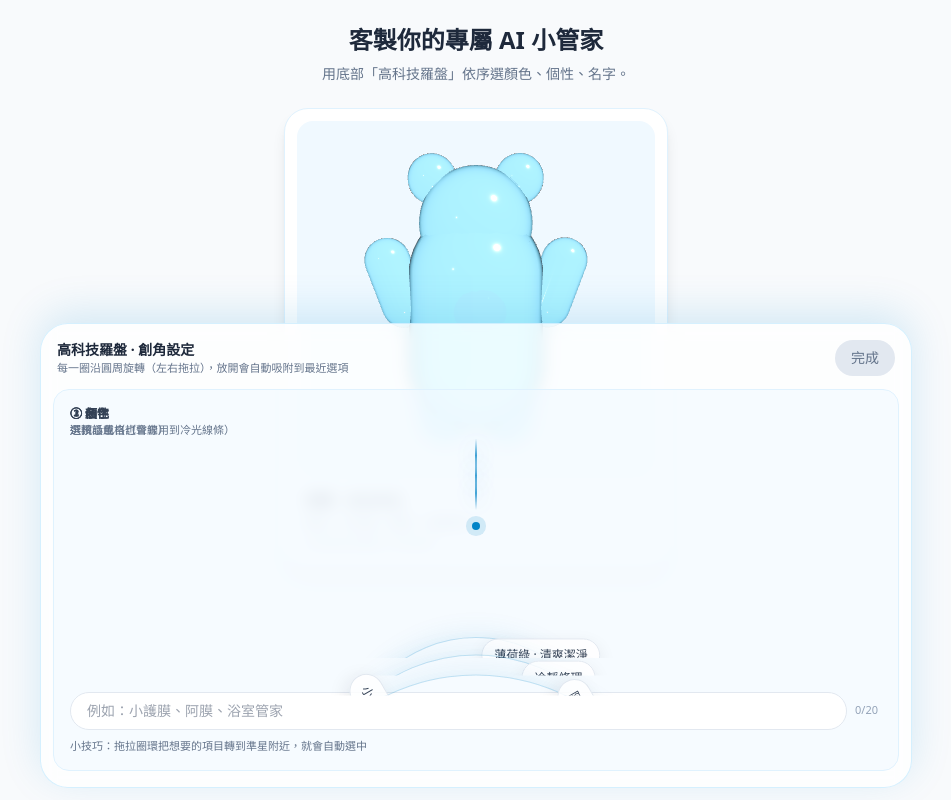
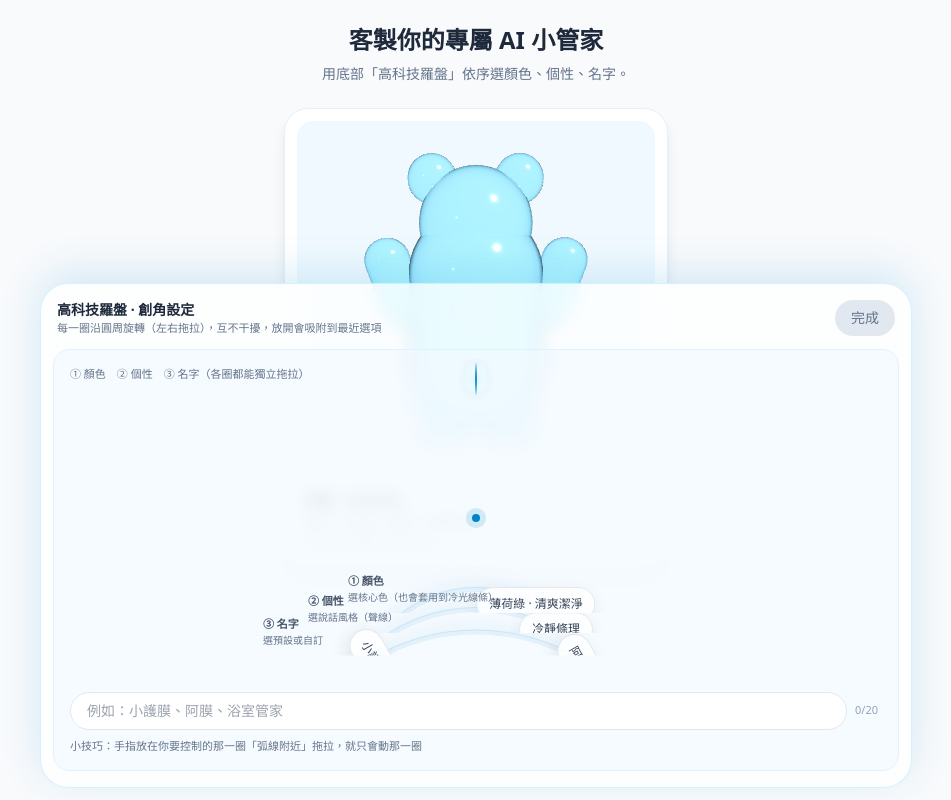
Before and after one commit to iven761001/ai-help, a Next.js app: page / in a window 1280 px wide. Both pictures are taken after typing "name@example.com" into the empty fields and a click on the button "下一步：塑造我的 AI 角色". Shown: the whole page, without its empty margins (164-1115 px from the left). Built offline with nearby package versions, Linux system fonts and the light colour scheme.

Commit message:
Update CompassCreator.js

```diff
--- a/app/components/CompassCreator/CompassCreator.js
+++ b/app/components/CompassCreator/CompassCreator.js
@@ -5,21 +5,18 @@ import { useEffect, useMemo, useRef, useState } from "react";
 function cx(...arr) {
   return arr.filter(Boolean).join(" ");
 }
-
-function clamp(n, min, max) {
-  return Math.max(min, Math.min(max, n));
-}
-
 function mod(n, m) {
   return ((n % m) + m) % m;
 }
 
-/**
- * 圓周羅盤（3圈）
- * - 每一圈：沿圓周旋轉（手指左右拖拉）
- * - 放開：吸附到最近項目（snapping）
- * - 固定在底部 safe-area
- */
+// 甜甜圈命中測試：點到「這一圈的帶狀範圍」才算
+function inDonutBand(px, py, cx0, cy0, radius, band) {
+  const dx = px - cx0;
+  const dy = py - cy0;
+  const d = Math.sqrt(dx * dx + dy * dy);
+  return d >= radius - band && d <= radius + band;
+}
+
 export default function CompassCreator({ value, onChange, onDone, disabled }) {
   const colors = useMemo(
     () => [
@@ -52,46 +49,35 @@ export default function CompassCreator({ value, onChange, onDone, disabled }) {
   );
 
   const [localName, setLocalName] = useState(value?.nickname || "");
-  const [namePick, setNamePick] = useState("zd"); // 預設自訂
+  const [namePick, setNamePick] = useState("zd");
 
   useEffect(() => {
     setLocalName(value?.nickname || "");
   }, [value?.nickname]);
 
-  // 初始化 namePick：如果 nickname 剛好等於 preset，就選起來
   useEffect(() => {
     const hit = namePresets.find((p) => p.label === (value?.nickname || ""));
     setNamePick(hit ? hit.id : "zd");
   }, [value?.nickname, namePresets]);
+
+  const pickColor = (id) => onChange?.({ ...value, color: id, avatar: id });
+  const pickVoice = (id) => onChange?.({ ...value, voice: id });
+  const commitName = (name) => onChange?.({ ...value, nickname: name });
+
+  const onPickPresetName = (presetId) => {
+    setNamePick(presetId);
+    const p = namePresets.find((x) => x.id === presetId);
+    if (!p) return;
+    if (p.id === "zd") return;
+    setLocalName(p.label);
+    commitName(p.label);
+  };
 
   const canDone =
     !!value?.email &&
     !!(value?.color || value?.avatar) &&
     !!value?.voice &&
     !!localName.trim();
-
-  const pickColor = (id) => {
-    onChange?.({ ...value, color: id, avatar: id }); // 兼容原本 avatar 欄位
-  };
-  const pickVoice = (id) => {
-    onChange?.({ ...value, voice: id });
-  };
-  const commitName = (name) => {
-    onChange?.({ ...value, nickname: name });
-  };
-
-  const onPickPresetName = (presetId) => {
-    setNamePick(presetId);
-    const p = namePresets.find((x) => x.id === presetId);
-    if (!p) return;
-
-    if (p.id === "zd") {
-      // 自訂：不強制改名字
-      return;
-    }
-    setLocalName(p.label);
-    commitName(p.label);
-  };
 
   return (
     <div className="fixed left-0 right-0 bottom-0 z-[60] pointer-events-none">
@@ -108,7 +94,7 @@ export default function CompassCreator({ value, onChange, onDone, disabled }) {
                   高科技羅盤 · 創角設定
                 </div>
                 <div className="text-[11px] text-slate-500">
-                  每一圈沿圓周旋轉（左右拖拉），放開會自動吸附到最近選項
+                  每一圈沿圓周旋轉（左右拖拉），互不干擾，放開會吸附到最近選項
                 </div>
               </div>
 
@@ -130,54 +116,64 @@ export default function CompassCreator({ value, onChange, onDone, disabled }) {
             </div>
           </div>
 
-          {/* 羅盤舞台：只露出上半部圈環，像底部儀表 */}
+          {/* 羅盤舞台 */}
           <div className="relative px-3 pb-4">
             <div className="relative w-full rounded-2xl border border-sky-100 bg-sky-50/60 overflow-hidden">
-              {/* 舞台高度（可調） */}
-              <div className="relative h-[280px] sm:h-[310px]">
-                {/* 中央提示點（準星） */}
-                <div className="absolute left-1/2 top-[44%] -translate-x-1/2 -translate-y-1/2">
+              <div className="relative h-[320px] sm:h-[350px]">
+                {/* 中央準星 */}
+                <div className="absolute left-1/2 top-[48%] -translate-x-1/2 -translate-y-1/2 pointer-events-none">
                   <div className="h-2 w-2 rounded-full bg-sky-600 shadow-[0_0_0_6px_rgba(2,132,199,0.15)]" />
                 </div>
 
-                {/* Ring 1 */}
+                {/* 三個圈：同心圓、但各自「甜甜圈命中」才會接手 */}
                 <WheelRing
+                  z={30}
                   title="① 顏色"
                   subtitle="選核心色（也會套用到冷光線條）"
                   items={colors}
                   valueId={value?.color || value?.avatar || "sky"}
                   onChangeId={pickColor}
                   disabled={disabled}
-                  radius={130}
-                  topPct={56}
+                  centerTopPct={48}
+                  radius={120}
+                  band={32}
                 />
 
-                {/* Ring 2 */}
                 <WheelRing
+                  z={20}
                   title="② 個性"
                   subtitle="選說話風格（聲線）"
                   items={voices}
                   valueId={value?.voice || "warm"}
                   onChangeId={pickVoice}
                   disabled={disabled}
-                  radius={165}
-                  topPct={56}
+                  centerTopPct={48}
+                  radius={160}
+                  band={32}
                 />
 
-                {/* Ring 3（名字圈：預設名字沿圓周選） */}
                 <WheelRing
+                  z={10}
                   title="③ 名字"
                   subtitle="選預設或自訂"
                   items={namePresets}
                   valueId={namePick}
                   onChangeId={onPickPresetName}
                   disabled={disabled}
+                  centerTopPct={48}
                   radius={205}
-                  topPct={56}
+                  band={34}
                 />
+
+                {/* 圈的標題區（不疊在一起） */}
+                <div className="absolute left-4 top-4 right-4 pointer-events-none space-y-1">
+                  <div className="text-[11px] text-slate-500">
+                    ① 顏色　② 個性　③ 名字（各圈都能獨立拖拉）
+                  </div>
+                </div>
               </div>
 
-              {/* 底部：名字輸入（保留自訂能力） */}
+              {/* 名字輸入 */}
               <div className="px-4 pb-4 -mt-2">
                 <div className="flex items-center gap-2">
                   <input
@@ -185,7 +181,6 @@ export default function CompassCreator({ value, onChange, onDone, disabled }) {
                     onChange={(e) => {
                       const v = e.target.value.slice(0, 20);
                       setLocalName(v);
-                      // 使用者開始打字就視為自訂
                       if (namePick !== "zd") setNamePick("zd");
                     }}
                     onBlur={() => commitName(localName.trim())}
@@ -198,7 +193,7 @@ export default function CompassCreator({ value, onChange, onDone, disabled }) {
                   </div>
                 </div>
                 <div className="mt-2 text-[11px] text-slate-500">
-                  小技巧：拖拉圈環把想要的項目轉到準星附近，就會自動選中
+                  小技巧：手指放在你要控制的那一圈「弧線附近」拖拉，就只會動那一圈
                 </div>
               </div>
             </div>
@@ -209,54 +204,60 @@ export default function CompassCreator({ value, onChange, onDone, disabled }) {
   );
 }
 
-/**
- * WheelRing：圓周旋轉圈
- * - 以「左右拖拉」改變角度
- * - 放開自動吸附（snap）到最近項目
- * - 項目分佈在圓周上，顯示時靠上半圈最清楚（底部儀表感）
- */
 function WheelRing({
+  z = 10,
   title,
   subtitle,
   items,
   valueId,
   onChangeId,
   disabled,
+  centerTopPct = 48,
   radius = 160,
-  topPct = 56
+  band = 32
 }) {
   const n = items.length;
-  const step = 360 / n; // 每個項目角度間距
-  const centerIndex = Math.max(
+  const step = 360 / n;
+
+  const idx0 = Math.max(
     0,
     items.findIndex((x) => x.id === valueId)
   );
-
-  // 角度規則：讓「目前選中」靠近準星（上方/正中）
-  // 我們定義：index 0 在 -90deg（正上方），所以選中 index 應對應 angle = -index*step
-  const targetAngle = -centerIndex * step;
+  const targetAngle = -idx0 * step;
 
   const [angle, setAngle] = useState(targetAngle);
+
   const dragging = useRef(false);
   const startX = useRef(0);
   const startAngle = useRef(0);
 
-  // 外部 value 變化時，同步角度（避免跳動，做個柔和過渡）
+  const containerRef = useRef(null);
+
   useEffect(() => {
     setAngle(targetAngle);
     // eslint-disable-next-line react-hooks/exhaustive-deps
   }, [valueId]);
 
   const snapToNearest = (a) => {
-    // 反推最接近的 index：a ≈ -index*step
     const raw = -a / step;
     const idx = mod(Math.round(raw), n);
-    const snappedAngle = -idx * step;
-    return { idx, snappedAngle };
+    return { idx, snappedAngle: -idx * step };
+  };
+
+  const shouldHandle = (e) => {
+    const el = containerRef.current;
+    if (!el) return false;
+    const rect = el.getBoundingClientRect();
+    const cx0 = rect.left + rect.width / 2;
+    const cy0 = rect.top + rect.height / 2;
+    return inDonutBand(e.clientX, e.clientY, cx0, cy0, radius, band);
   };
 
   const onPointerDown = (e) => {
     if (disabled) return;
+    // ★ 只有點在自己的圈帶上才接手
+    if (!shouldHandle(e)) return;
+
     dragging.current = true;
     startX.current = e.clientX;
     startAngle.current = angle;
@@ -265,79 +266,95 @@ function WheelRing({
 
   const onPointerMove = (e) => {
     if (!dragging.current) return;
-    // dx 轉成角度：越大越靈敏（可調）
     const dx = e.clientX - startX.current;
-    const next = startAngle.current + dx * 0.25; // ★靈敏度
-    setAngle(next);
+    setAngle(startAngle.current + dx * 0.25);
   };
 
   const onPointerUp = () => {
     if (!dragging.current) return;
     dragging.current = false;
+
     const { idx, snappedAngle } = snapToNearest(angle);
     setAngle(snappedAngle);
 
     const chosen = items[idx];
-    if (chosen && chosen.id !== valueId) {
-      onChangeId?.(chosen.id);
-    }
+    if (chosen && chosen.id !== valueId) onChangeId?.(chosen.id);
   };
 
-  // 只露出上半圈：用 overflow hidden + 位移來做「儀表盤」
-  const centerTop = `${topPct}%`;
-
   return (
-    <div className="absolute inset-0 pointer-events-none">
-      {/* 標題（固定在上方） */}
-      <div className="absolute left-4 top-4 pointer-events-none">
-        <div className="text-xs font-semibold text-slate-700">{title}</div>
-        <div className="text-[11px] text-slate-500">{subtitle}</div>
+    <div
+      className="absolute inset-0"
+      style={{ zIndex: z }}
+      ref={containerRef}
+    >
+      {/* 每圈自己的準星線（同位置，但不搶事件） */}
+      <div className="absolute left-1/2 top-[12px] -translate-x-1/2 pointer-events-none">
+        <div
+          style={{
+            width: 2,
+            height: 34,
+            background:
+              "linear-gradient(to bottom, rgba(2,132,199,0.0), rgba(2,132,199,0.55), rgba(2,132,199,0.0))",
+            filter: "drop-shadow(0 0 10px rgba(2,132,199,0.25))"
+          }}
+        />
       </div>
 
-      {/* 圈環容器（可拖拉） */}
+      {/* 圈本體（整圈可拖，但只有命中圈帶才會開始） */}
       <div
         className="absolute left-1/2 pointer-events-auto"
-        style={{ top: centerTop, transform: "translate(-50%, -50%)" }}
+        style={{ top: `${centerTopPct}%`, transform: "translate(-50%, -50%)" }}
         onPointerDown={onPointerDown}
         onPointerMove={onPointerMove}
         onPointerUp={onPointerUp}
         onPointerCancel={onPointerUp}
         onPointerLeave={onPointerUp}
       >
-        {/* 露出區：只顯示上半 */}
+        {/* 露出區：上半圈儀表感 */}
         <div
           className="relative overflow-hidden"
           style={{
             width: radius * 2 + 40,
-            height: radius + 60,
+            height: radius + 70,
             touchAction: "pan-x",
             WebkitUserSelect: "none",
             userSelect: "none"
           }}
         >
-          {/* 圈本體 */}
           <div
             className="absolute left-1/2"
             style={{
-              top: radius + 40, // 往下放，讓只露出上半圈
+              top: radius + 45,
               transform: `translateX(-50%) rotate(${angle}deg)`,
               width: radius * 2,
               height: radius * 2
             }}
           >
-            {/* 圈環光暈 */}
+            {/* 圈環線 */}
             <div
               className="absolute inset-0 rounded-full"
               style={{
-                boxShadow: "0 0 0 1px rgba(2,132,199,0.18), 0 0 30px rgba(2,132,199,0.12)",
+                boxShadow:
+                  "0 0 0 1px rgba(2,132,199,0.14), 0 0 26px rgba(2,132,199,0.10)",
                 background:
-                  "radial-gradient(circle at 50% 50%, rgba(2,132,199,0.06), rgba(2,132,199,0.0) 55%)"
+                  "radial-gradient(circle at 50% 50%, rgba(2,132,199,0.05), rgba(2,132,199,0.0) 55%)"
               }}
             />
 
-            {/* 項目分佈在圓周 */}
+            {/* 圈帶提示（淡淡的弧線） */}
+            <div
+              className="absolute inset-0 rounded-full"
+              style={{
+                boxShadow: `inset 0 0 0 ${Math.max(
+                  1,
+                  Math.floor(band / 8)
+                )}px rgba(2,132,199,0.08)`
+              }}
+            />
+
+            {/* 項目分佈 */}
             {items.map((it, i) => {
-              const itemAngle = i * step - 90; // 讓 i=0 在正上方
+              const itemAngle = i * step - 90;
               const isActive = it.id === valueId;
 
               return (
@@ -348,19 +365,18 @@ function WheelRing({
                   onClick={() => onChangeId?.(it.id)}
                   className={cx(
                     "absolute left-1/2 top-1/2 -translate-x-1/2 -translate-y-1/2",
-                    "rounded-full border px-3 py-2 text-[11px] sm:text-xs whitespace-nowrap",
-                    "transition",
+                    "rounded-full border px-3 py-2 text-[11px] sm:text-xs whitespace-nowrap transition",
                     isActive
                       ? "bg-sky-600 border-sky-600 text-white"
                       : "bg-white/85 border-slate-200 text-slate-700 hover:bg-white"
                   )}
                   style={{
                     transform: `translate(-50%, -50%) rotate(${itemAngle}deg) translateY(-${radius}px) rotate(${-itemAngle}deg)`,
-                    // 讓項目面向正面（第二個 rotate 轉回來）
                     boxShadow: isActive
-                      ? "0 10px 25px rgba(2,132,199,0.25)"
-                      : "0 6px 18px rgba(15,23,42,0.08)"
+                      ? "0 10px 22px rgba(2,132,199,0.22)"
+                      : "0 6px 16px rgba(15,23,42,0.08)"
                   }}
+                  aria-label={`${title} ${subtitle} ${it.label}`}
                 >
                   {it.label}
                 </button>
@@ -369,18 +385,11 @@ function WheelRing({
           </div>
         </div>
 
-        {/* 準星高亮線（指向準星方向） */}
-        <div
-          className="absolute left-1/2 top-[8px] -translate-x-1/2"
-          style={{
-            width: 2,
-            height: 34,
-            background:
-              "linear-gradient(to bottom, rgba(2,132,199,0.0), rgba(2,132,199,0.75), rgba(2,132,199,0.0))",
-            filter: "drop-shadow(0 0 10px rgba(2,132,199,0.4))",
-            pointerEvents: "none"
-          }}
-        />
+        {/* 小標籤（靠左下角，避免三圈標題疊） */}
+        <div className="absolute left-3 bottom-2 pointer-events-none">
+          <div className="text-[11px] text-slate-600 font-semibold">{title}</div>
+          <div className="text-[10px] text-slate-500">{subtitle}</div>
+        </div>
       </div>
     </div>
   );
```
